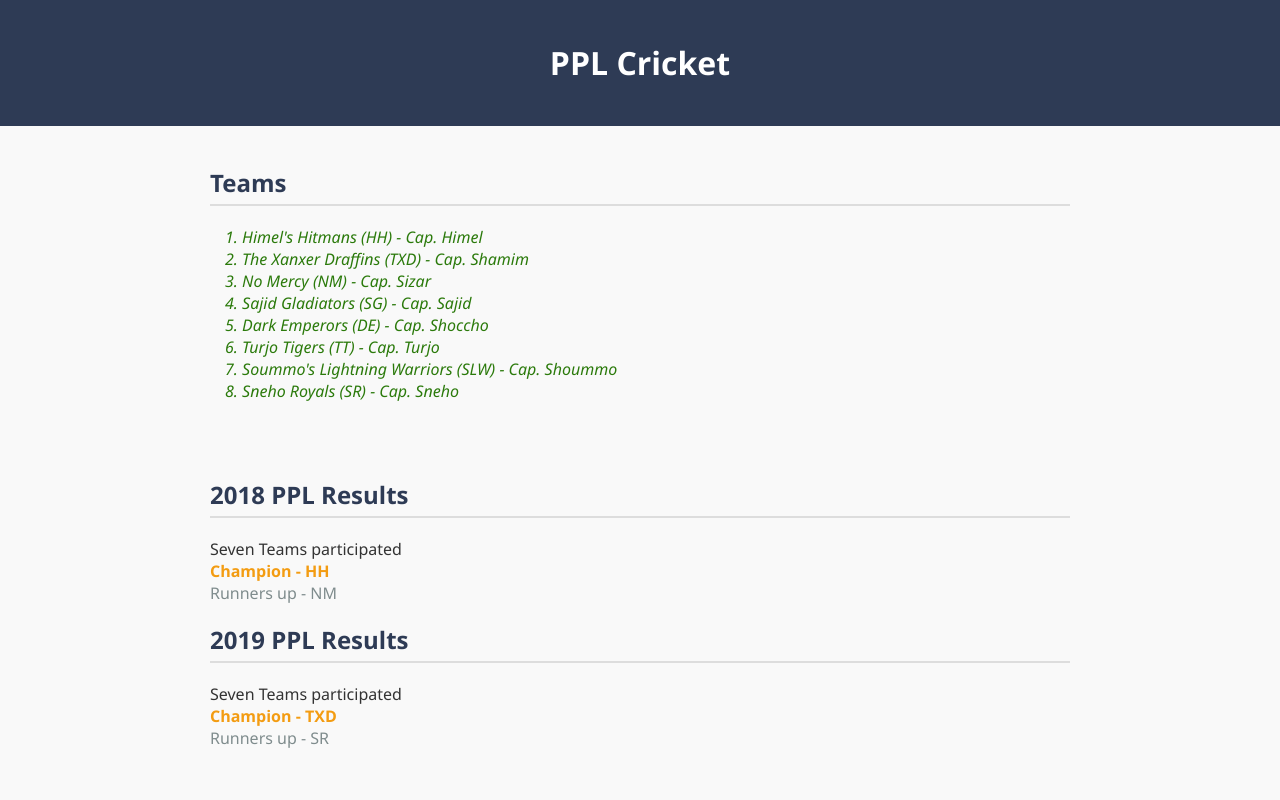
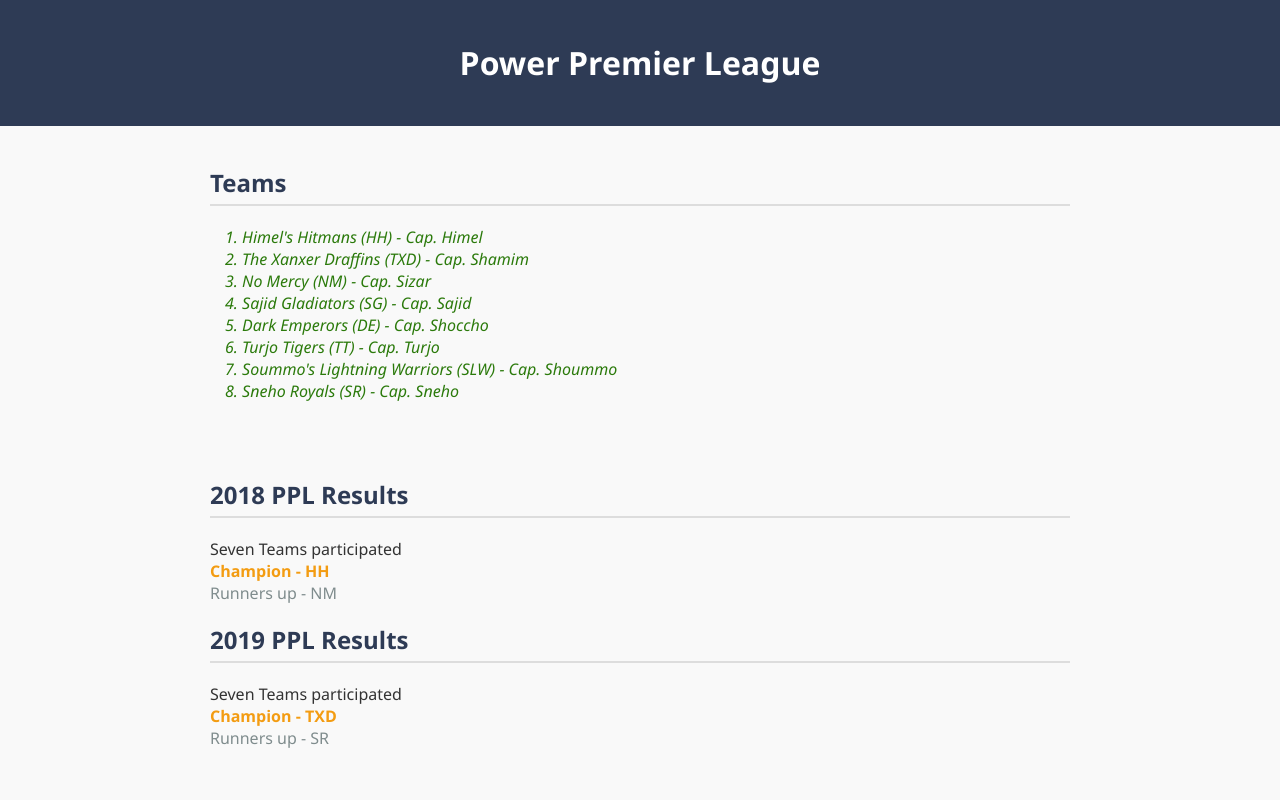
Before and after one commit to AI-sajid/PPL_rankings, a plain HTML site: page index.html in a window 1280 px wide. Shown: the top 800 px of the page. Drawn offline with Linux system fonts and the light colour scheme.

Commit message:
Update index.html

```diff
--- a/index.html
+++ b/index.html
@@ -109,7 +109,7 @@
 </head>
 <body>
   <header>
-    <h1>PPL Cricket </h1>
+    <h1>Power Premier League</h1>
   </header>
 
   <div class="section">
```
